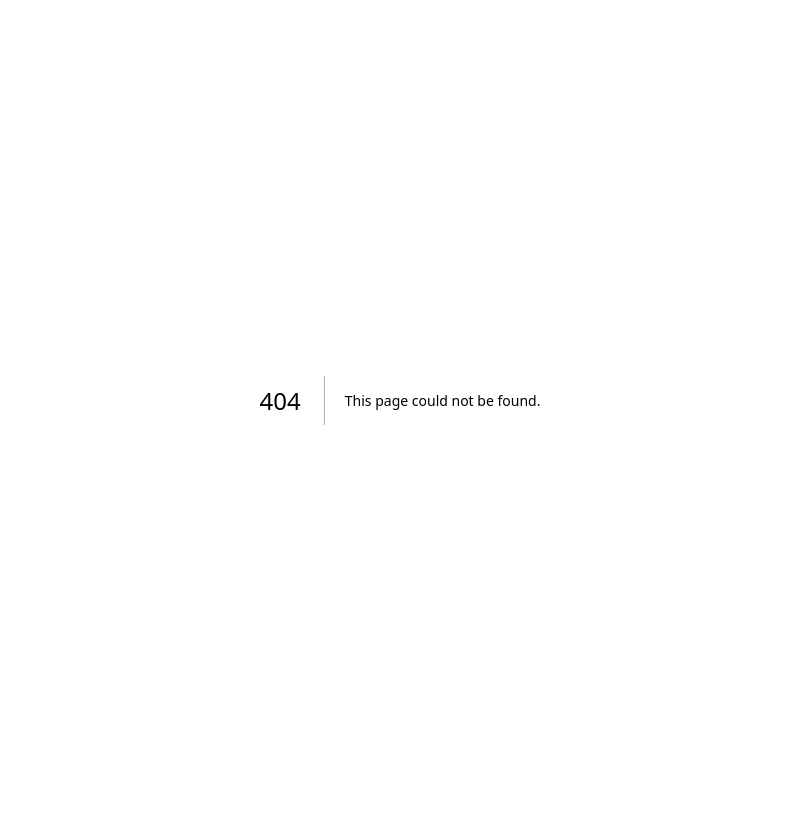
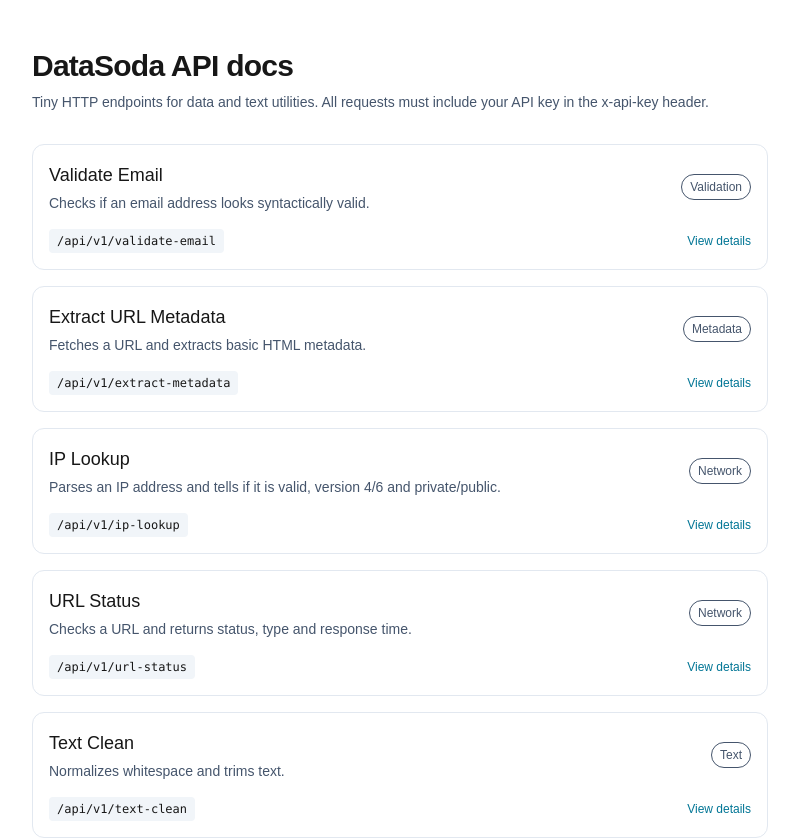
Before and after one commit to DataSoda/datasoda, a Next.js app: page /docs in a window 1280 px wide. Before the commit this address had no page. Shown: the top 838 px of the page, without its empty margins (240-1039 px from the left). Before the commit the page ends 800 px from the top, so only its background shows below. Built offline with nearby package versions, Linux system fonts and the light colour scheme.

Commit message:
add basic docs index page

```diff
--- /dev/null
+++ b/app/docs/page.tsx
@@ -0,0 +1,46 @@
+import Link from "next/link"
+import { endpoints } from "@/lib/endpoints"
+
+export default function DocsPage() {
+  return (
+    <main className="max-w-3xl mx-auto py-12 px-4 space-y-8">
+      <section className="space-y-2">
+        <h1 className="text-3xl font-semibold tracking-tight">DataSoda API docs</h1>
+        <p className="text-slate-600 text-sm">
+          Tiny HTTP endpoints for data and text utilities. All requests must include your API key in the x-api-key header.
+        </p>
+      </section>
+
+      <section className="space-y-4">
+        {endpoints.map((endpoint) => (
+          <article
+            key={endpoint.slug}
+            className="border border-slate-200 rounded-xl p-4 space-y-2"
+          >
+            <div className="flex items-center justify-between gap-4">
+              <div className="space-y-1">
+                <h2 className="text-lg font-medium">{endpoint.name}</h2>
+                <p className="text-slate-600 text-sm">{endpoint.description}</p>
+              </div>
+              <span className="text-xs rounded-full border px-2 py-1 text-slate-600">
+                {endpoint.category}
+              </span>
+            </div>
+
+            <div className="flex items-center justify-between pt-2 text-sm">
+              <code className="text-xs bg-slate-100 px-2 py-1 rounded">
+                /api/v1/{endpoint.slug}
+              </code>
+              <Link
+                href={`/docs/${endpoint.slug}`}
+                className="text-xs font-medium text-cyan-700 hover:underline"
+              >
+                View details
+              </Link>
+            </div>
+          </article>
+        ))}
+      </section>
+    </main>
+  )
+}
```
